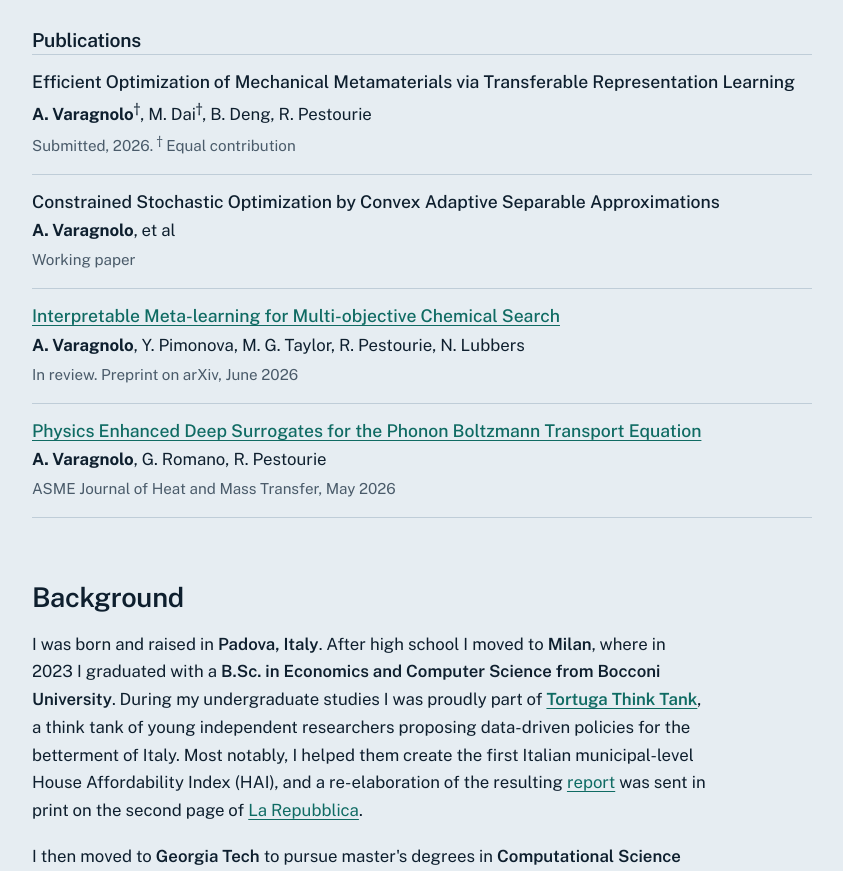
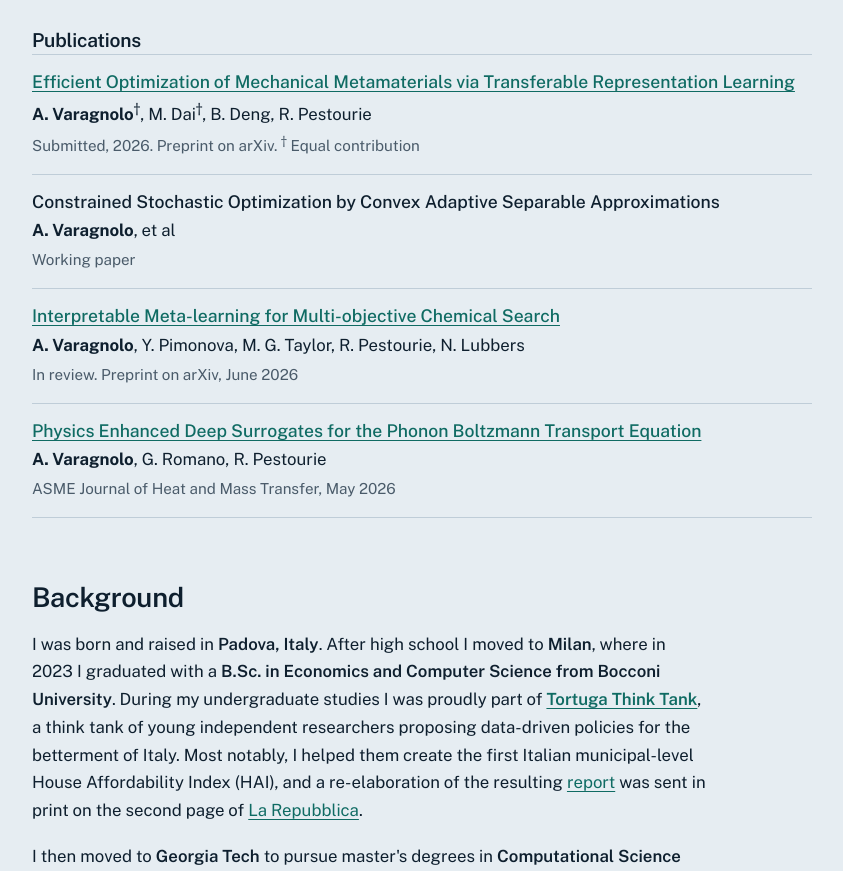
Before and after one commit to tonioeltopoquegira/tonioeltopoquegira.github.io, a plain HTML site: page index.html in a window 1280 px wide. Shown: the part 1140-2011 px from the top of the page, without its empty margins (92-935 px from the left). Drawn offline with nearby package versions, Linux system fonts and the light colour scheme.

Commit message:
Add arXiv link for metamaterials paper

```diff
--- a/index.html
+++ b/index.html
@@ -46,9 +46,9 @@
         <h3 class="sub-h"><a class="h-link" href="publications.html">Publications</a></h3>
         <ul class="home-pubs">
           <li>
-            <span class="pub-title">Efficient Optimization of Mechanical Metamaterials via Transferable Representation Learning</span>
+            <a class="pub-title" href="https://arxiv.org/abs/2611.28362">Efficient Optimization of Mechanical Metamaterials via Transferable Representation Learning</a>
             <span class="pub-authors"><strong>A. Varagnolo</strong><sup>†</sup>, M. Dai<sup>†</sup>, B. Deng, R. Pestourie</span>
-            <span class="pub-status">Submitted, 2026. <sup>†</sup> Equal contribution</span>
+            <span class="pub-status">Submitted, 2026. Preprint on arXiv. <sup>†</sup> Equal contribution</span>
           </li>
           <li>
             <span class="pub-title">Constrained Stochastic Optimization by Convex Adaptive Separable Approximations</span>
```
